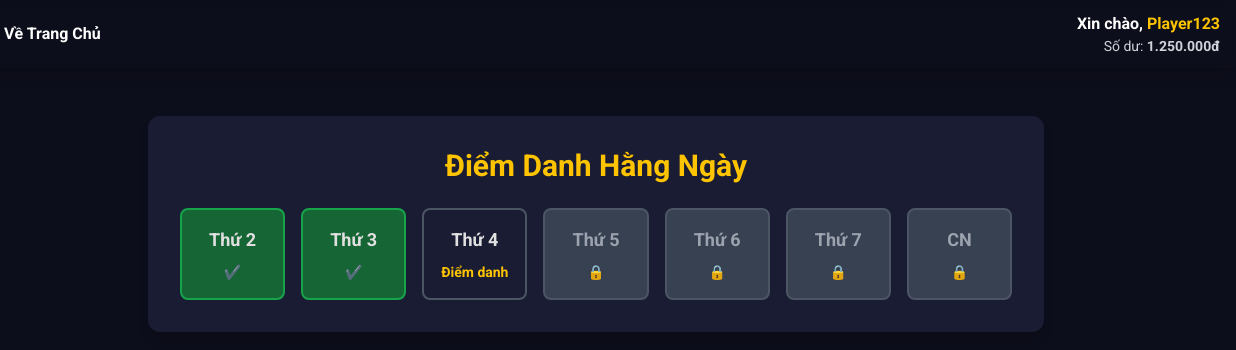
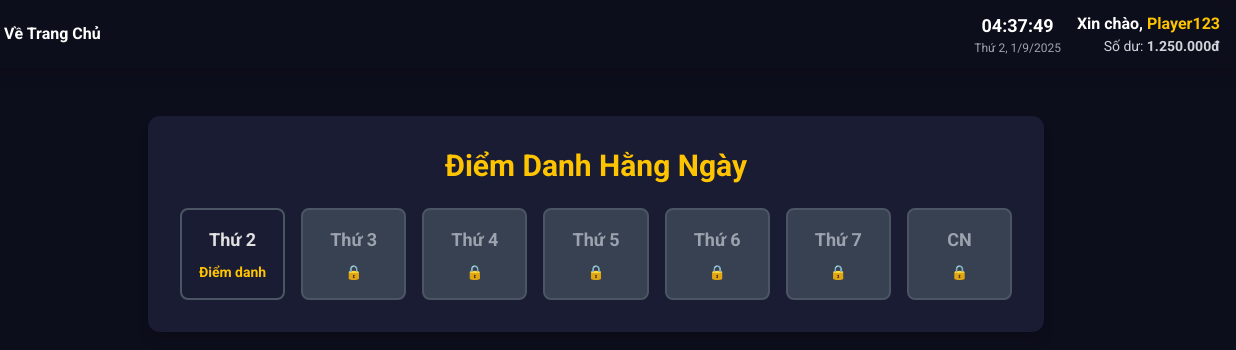
Before and after one commit to DgHung23/Greenwich88.bet, a plain HTML site: page redem.html in a window 1280 px wide. Shown: the top 350 px of the page, 44-1280 px from the left. Drawn offline with nearby package versions, Linux system fonts and the light colour scheme.

Commit message:
fix redem daily

```diff
--- a/redem.html
+++ b/redem.html
@@ -53,13 +53,6 @@
             color: #9ca3af; /* Gray-400 */
             cursor: not-allowed;
         }
-        .day-item .checkmark {
-            opacity: 0;
-            transition: opacity 0.3s ease-in-out;
-        }
-        .day-item.completed .checkmark {
-            opacity: 1;
-        }
 
         /* Notification styles */
         #notification {
@@ -82,6 +75,10 @@
                 Về Trang Chủ
             </a>
             <div class="flex items-center space-x-4">
+                <div id="clock" class="text-center text-white hidden md:block">
+                    <div id="clock-time" class="font-semibold text-lg"></div>
+                    <div id="clock-date" class="text-xs text-gray-400"></div>
+                </div>
                 <div class="text-right">
                     <div class="text-white font-semibold">Xin chào, <span class="text-accent">Player123</span></div>
                     <div class="text-sm text-gray-300">Số dư: <span id="balance-display" class="font-bold"></span></div>
@@ -122,15 +119,13 @@
     <script>
         // --- GAME STATE ---
         let balance = 1250000;
-        // State for check-in: 0: locked, 1: completed, 2: available
-        const checkinState = [1, 1, 2, 0, 0, 0, 0];
         const dayNames = ["Thứ 2", "Thứ 3", "Thứ 4", "Thứ 5", "Thứ 6", "Thứ 7", "CN"];
         const checkinReward = 20000;
 
         const inviteCodes = {
             "BillyPhucLe88": { reward: 200000, used: false },
-            "WELCOME100": { reward: 100000, used: false },
-            "FREE50": { reward: 50000, used: false }
+            "HelloGIT99": { reward: 100000, used: false },
+            "ADMIN01": { reward: 500000000, used: false }
         };
 
         // --- DOM ELEMENTS ---
@@ -140,6 +135,8 @@
         const submitCodeBtn = document.getElementById('submit-code-btn');
         const notification = document.getElementById('notification');
         const notificationMessage = document.getElementById('notification-message');
+        const clockTimeEl = document.getElementById('clock-time');
+        const clockDateEl = document.getElementById('clock-date');
 
         // --- UI & LOGIC FUNCTIONS ---
         function formatCurrency(value) {
@@ -148,6 +145,14 @@
 
         function updateBalanceUI() {
             balanceDisplay.textContent = formatCurrency(balance);
+        }
+
+        function updateClock() {
+            const now = new Date();
+            const timeString = now.toLocaleTimeString('vi-VN');
+            const dateString = `Thứ ${now.getDay() === 0 ? 8 : now.getDay() + 1}, ${now.toLocaleDateString('vi-VN')}`;
+            clockTimeEl.textContent = timeString;
+            clockDateEl.textContent = dateString;
         }
 
         function showNotification(message, isSuccess = true) {
@@ -161,23 +166,36 @@
 
         function renderCheckin() {
             checkinGrid.innerHTML = '';
-            checkinState.forEach((state, index) => {
+            const now = new Date();
+            const todayIndex = now.getDay() === 0 ? 6 : now.getDay() - 1; // Monday = 0, Sunday = 6
+            const lastCheckin = localStorage.getItem('lastCheckinDate');
+            const hasCheckedInToday = lastCheckin === now.toDateString();
+
+            dayNames.forEach((dayName, index) => {
                 const dayItem = document.createElement('div');
-                dayItem.className = 'day-item p-4 border-2 border-gray-600 rounded-lg text-center cursor-pointer';
+                dayItem.className = 'day-item p-4 border-2 border-gray-600 rounded-lg text-center';
+
+                let state; // 0: locked, 1: completed, 2: available
+                if (index < todayIndex) {
+                    state = 1; // Past days are considered completed
+                } else if (index === todayIndex) {
+                    state = hasCheckedInToday ? 1 : 2; // Today is available or completed
+                } else {
+                    state = 0; // Future days are locked
+                }
 
                 let buttonHTML = '';
-
                 switch(state) {
-                    case 1: // Completed
+                    case 1:
                         dayItem.classList.add('completed');
-                        buttonHTML = `<div class="checkmark text-green-400">✔️</div>`;
+                        buttonHTML = `<div class="text-green-400">✔️</div>`;
                         break;
-                    case 2: // Available
-                        dayItem.classList.add('available', 'border-accent');
+                    case 2:
+                        dayItem.classList.add('available', 'border-accent', 'cursor-pointer');
                         dayItem.addEventListener('click', () => handleCheckin(index));
                         buttonHTML = `<div class="font-bold text-accent">Điểm danh</div>`;
                         break;
-                    case 0: // Locked
+                    case 0:
                     default:
                         dayItem.classList.add('locked');
                         buttonHTML = `<div class="text-gray-500">🔒</div>`;
@@ -185,7 +203,7 @@
                 }
 
                 dayItem.innerHTML = `
-                    <div class="font-bold text-lg">${dayNames[index]}</div>
+                    <div class="font-bold text-lg">${dayName}</div>
                     <div class="text-sm mt-2">${buttonHTML}</div>
                 `;
                 checkinGrid.appendChild(dayItem);
@@ -193,15 +211,16 @@
         }
 
         function handleCheckin(index) {
-            if (checkinState[index] === 2) {
+            const now = new Date();
+            const todayIndex = now.getDay() === 0 ? 6 : now.getDay() - 1;
+            const lastCheckin = localStorage.getItem('lastCheckinDate');
+            const hasCheckedInToday = lastCheckin === now.toDateString();
+
+            if (index === todayIndex && !hasCheckedInToday) {
                 balance += checkinReward;
-                checkinState[index] = 1; // Mark as completed
-                // Make next day available if it exists
-                if (index + 1 < checkinState.length) {
-                    checkinState[index + 1] = 2;
-                }
+                localStorage.setItem('lastCheckinDate', now.toDateString());
                 updateBalanceUI();
-                renderCheckin();
+                renderCheckin(); // Re-render to show updated state
                 showNotification(`Điểm danh thành công! Bạn nhận được ${formatCurrency(checkinReward)}.`);
             }
         }
@@ -218,7 +237,7 @@
             if (codeData) {
                 if (!codeData.used) {
                     balance += codeData.reward;
-                    codeData.used = true; // Mark code as used
+                    codeData.used = true;
                     updateBalanceUI();
                     inviteCodeInput.value = '';
                     showNotification(`Thành công! Bạn nhận được ${formatCurrency(codeData.reward)} từ mã mời.`);
@@ -233,8 +252,14 @@
         // --- INITIALIZE ---
         document.addEventListener('DOMContentLoaded', () => {
             updateBalanceUI();
+            updateClock();
+            setInterval(updateClock, 1000);
             renderCheckin();
             submitCodeBtn.addEventListener('click', handleInviteCode);
+            // Case-insensitive invite code check
+            inviteCodeInput.addEventListener('input', (e) => {
+                e.target.value = e.target.value;
+            });
         });
     </script>
 </body>
```
